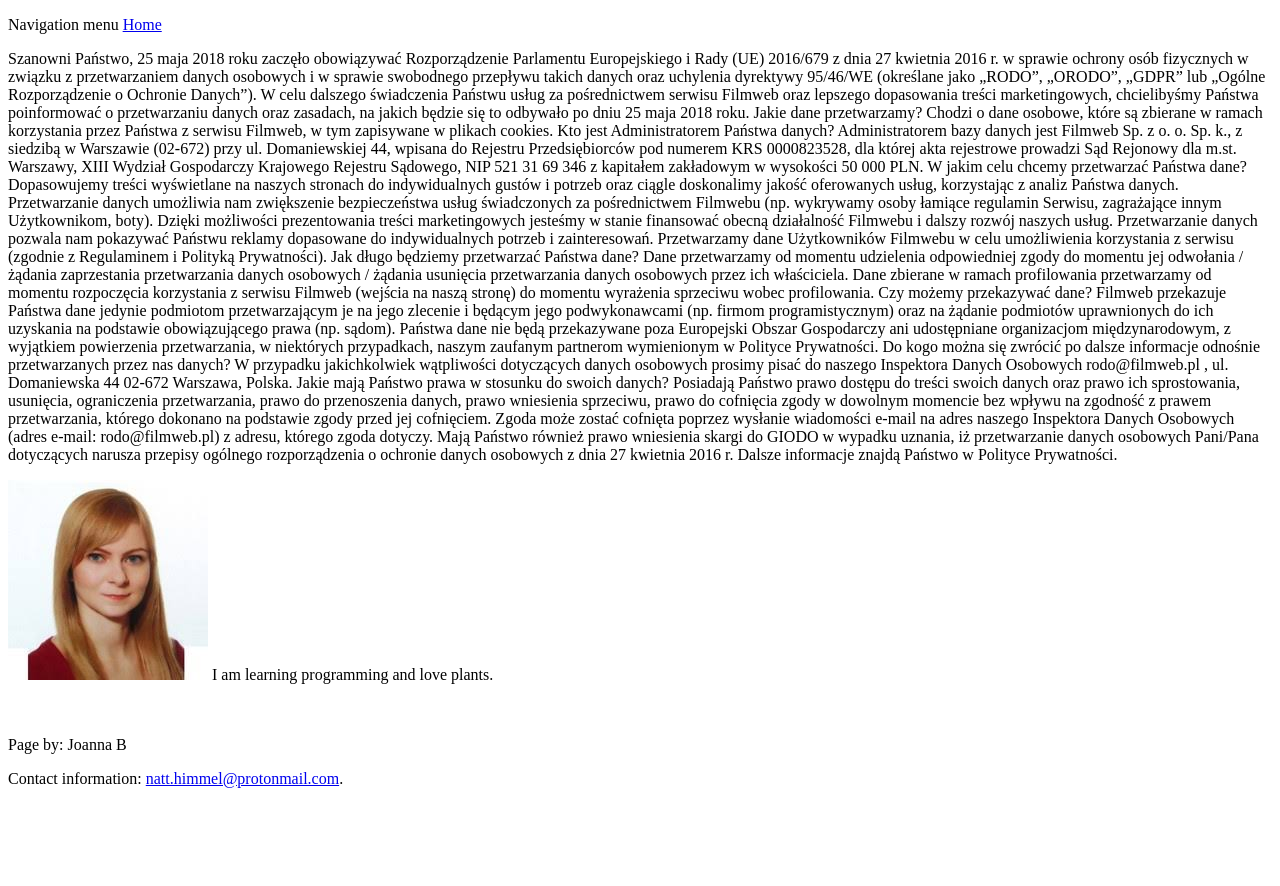
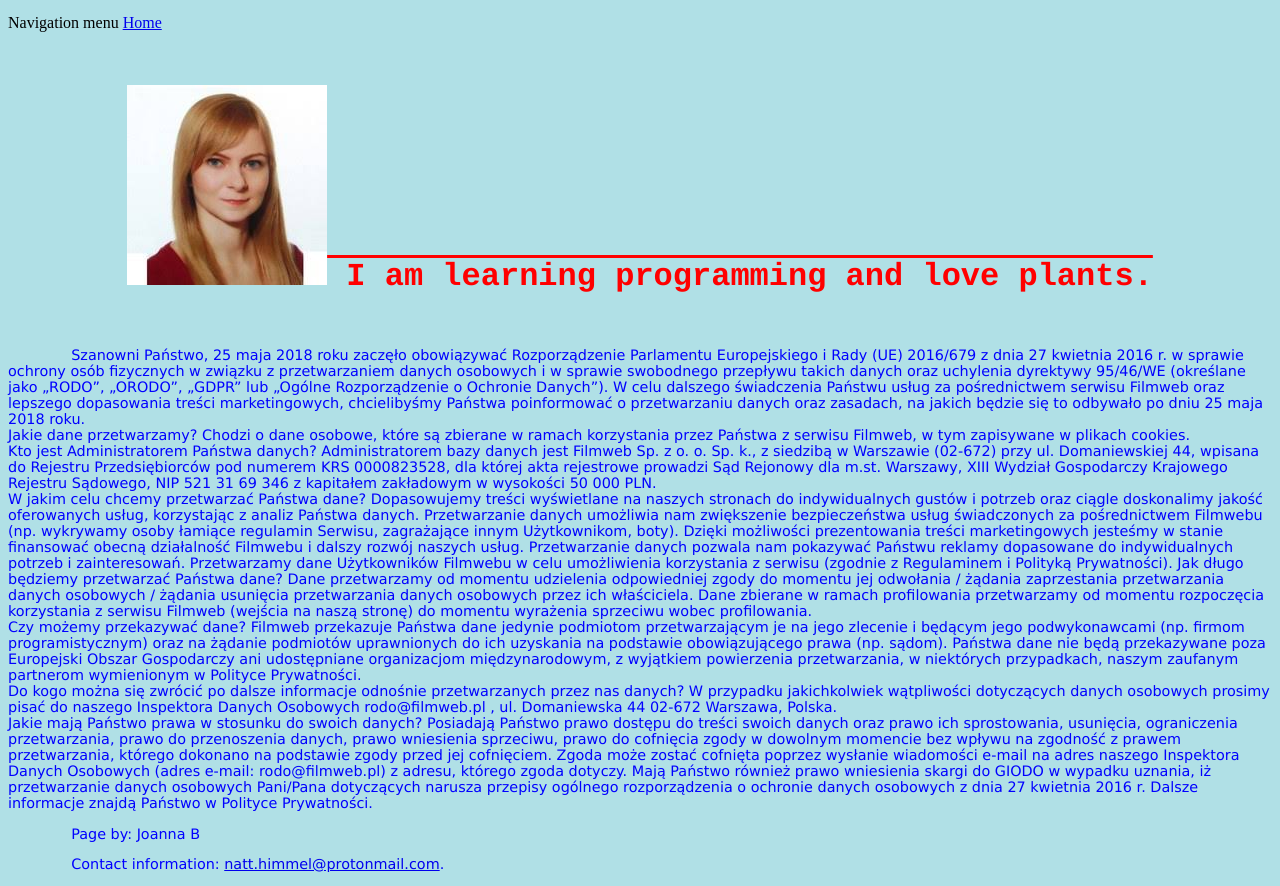
Before and after one commit to joannabrzuchacz/my-own-website, a plain HTML site: page index.html in a window 1280 px wide. Before the commit the page ends 804 px from the top, so only its background shows below. Drawn offline with Linux system fonts and the light colour scheme.

Commit message:
Create css file

```diff
--- /dev/null
+++ b/css/style.css
@@ -0,0 +1,20 @@
+body {
+    background-color: powderblue;
+  }
+  h1 {
+    text-decoration:overline;
+    color: red;
+    font-family: courier;
+    font-size: 200%;
+    border: 1px solid powderblue;
+    padding: 30px;
+    text-align: center;
+  }
+
+  p  {
+
+    color: blue;
+    font-family: verdana;
+    font-size: 90%;
+    text-indent: 5%;
+  }
--- a/index.html
+++ b/index.html
@@ -5,7 +5,7 @@
         <meta name="description" content="Asia's first www">
         <meta name="keywords" content="HTML, CSS, JavaScript, Codecool, Asia">
         <meta name="author" content="Joanna Brzuchacz">
-
+        <link rel="stylesheet" href="css/style.css">
       </head>
 <body>
     <p>
@@ -15,18 +15,25 @@
 
     </header>
 </p>
+
+<h1>
+    <div class=content>
+        <img src="pic.jpeg" alt="My picture">
+        I am learning programming and love plants.
+
+</h1>
 <p>Szanowni Państwo,
 
     25 maja 2018 roku zaczęło obowiązywać Rozporządzenie Parlamentu Europejskiego i Rady (UE) 2016/679 z dnia 27 kwietnia 2016 r. w sprawie ochrony osób fizycznych w związku z przetwarzaniem danych osobowych i w sprawie swobodnego przepływu takich danych oraz uchylenia dyrektywy 95/46/WE (określane jako „RODO”, „ORODO”, „GDPR” lub „Ogólne Rozporządzenie o Ochronie Danych”).
 
     W celu dalszego świadczenia Państwu usług za pośrednictwem serwisu Filmweb oraz lepszego dopasowania treści marketingowych, chcielibyśmy Państwa poinformować o przetwarzaniu danych oraz zasadach, na jakich będzie się to odbywało po dniu 25 maja 2018 roku.
-
+    <br>
     Jakie dane przetwarzamy?
     Chodzi o dane osobowe, które są zbierane w ramach korzystania przez Państwa z serwisu Filmweb, w tym zapisywane w plikach cookies.
-
+    <br>
     Kto jest Administratorem Państwa danych?
     Administratorem bazy danych jest Filmweb Sp. z o. o. Sp. k., z siedzibą w Warszawie (02-672) przy ul. Domaniewskiej 44, wpisana do Rejestru Przedsiębiorców pod numerem KRS 0000823528, dla której akta rejestrowe prowadzi Sąd Rejonowy dla m.st. Warszawy, XIII Wydział Gospodarczy Krajowego Rejestru Sądowego, NIP 521 31 69 346 z kapitałem zakładowym w wysokości 50 000 PLN.
-
+    <br>
     W jakim celu chcemy przetwarzać Państwa dane?
     Dopasowujemy treści wyświetlane na naszych stronach do indywidualnych gustów i potrzeb oraz ciągle doskonalimy jakość oferowanych usług, korzystając z analiz Państwa danych.
     Przetwarzanie danych umożliwia nam zwiększenie bezpieczeństwa usług świadczonych za pośrednictwem Filmwebu (np. wykrywamy osoby łamiące regulamin Serwisu, zagrażające innym Użytkownikom, boty).
@@ -34,25 +41,18 @@
     Przetwarzamy dane Użytkowników Filmwebu w celu umożliwienia korzystania z serwisu (zgodnie z Regulaminem i Polityką Prywatności).
     Jak długo będziemy przetwarzać Państwa dane?
     Dane przetwarzamy od momentu udzielenia odpowiedniej zgody do momentu jej odwołania / żądania zaprzestania przetwarzania danych osobowych / żądania usunięcia przetwarzania danych osobowych przez ich właściciela. Dane zbierane w ramach profilowania przetwarzamy od momentu rozpoczęcia korzystania z serwisu Filmweb (wejścia na naszą stronę) do momentu wyrażenia sprzeciwu wobec profilowania.
-
+    <br>
     Czy możemy przekazywać dane?
     Filmweb przekazuje Państwa dane jedynie podmiotom przetwarzającym je na jego zlecenie i będącym jego podwykonawcami (np. firmom programistycznym) oraz na żądanie podmiotów uprawnionych do ich uzyskania na podstawie obowiązującego prawa (np. sądom). Państwa dane nie będą przekazywane poza Europejski Obszar Gospodarczy ani udostępniane organizacjom międzynarodowym, z wyjątkiem powierzenia przetwarzania, w niektórych przypadkach, naszym zaufanym partnerom wymienionym w Polityce Prywatności.
-
+    <br>
     Do kogo można się zwrócić po dalsze informacje odnośnie przetwarzanych przez nas danych?
     W przypadku jakichkolwiek wątpliwości dotyczących danych osobowych prosimy pisać do naszego Inspektora Danych Osobowych rodo@filmweb.pl , ul. Domaniewska 44 02-672 Warszawa, Polska.
-
+    <br>
     Jakie mają Państwo prawa w stosunku do swoich danych?
     Posiadają Państwo prawo dostępu do treści swoich danych oraz prawo ich sprostowania, usunięcia, ograniczenia przetwarzania, prawo do przenoszenia danych, prawo wniesienia sprzeciwu, prawo do cofnięcia zgody w dowolnym momencie bez wpływu na zgodność z prawem przetwarzania, którego dokonano na podstawie zgody przed jej cofnięciem. Zgoda może zostać cofnięta poprzez wysłanie wiadomości e-mail na adres naszego Inspektora Danych Osobowych (adres e-mail: rodo@filmweb.pl) z adresu, którego zgoda dotyczy.
     Mają Państwo również prawo wniesienia skargi do GIODO w wypadku uznania, iż przetwarzanie danych osobowych Pani/Pana dotyczących narusza przepisy ogólnego rozporządzenia o ochronie danych osobowych z dnia 27 kwietnia 2016 r.
     Dalsze informacje znajdą Państwo w Polityce Prywatności.</p>
-<p>
-    <div class=content>
-        <img src="pic.jpeg" alt="My picture">
-        I am learning programming and love plants.
-        <br><br><br>
-    </div>
-</p>
-<p>
+<p></div>
     <div class=footer>
     <footer>
         <p>Page by: Joanna B</p>
```
